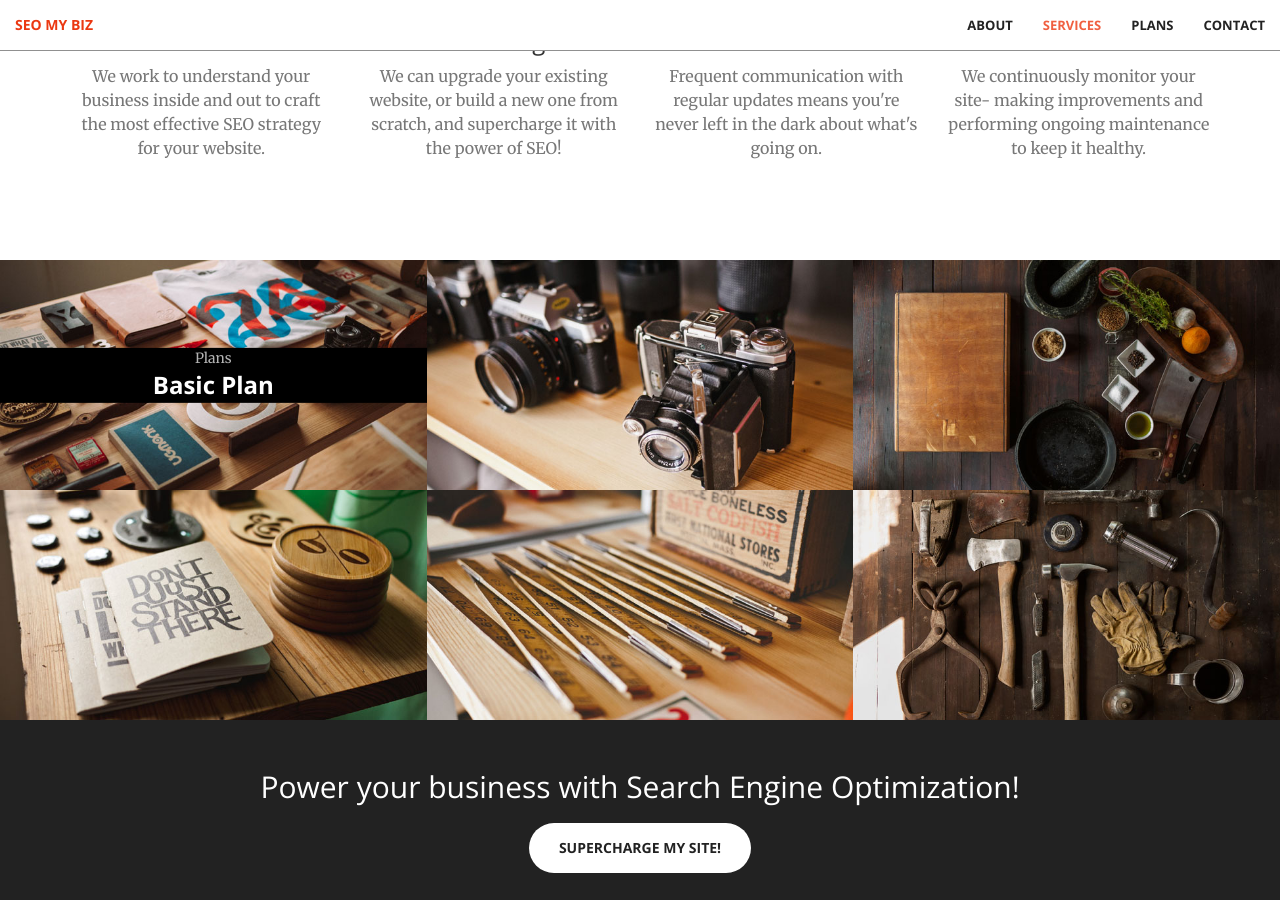
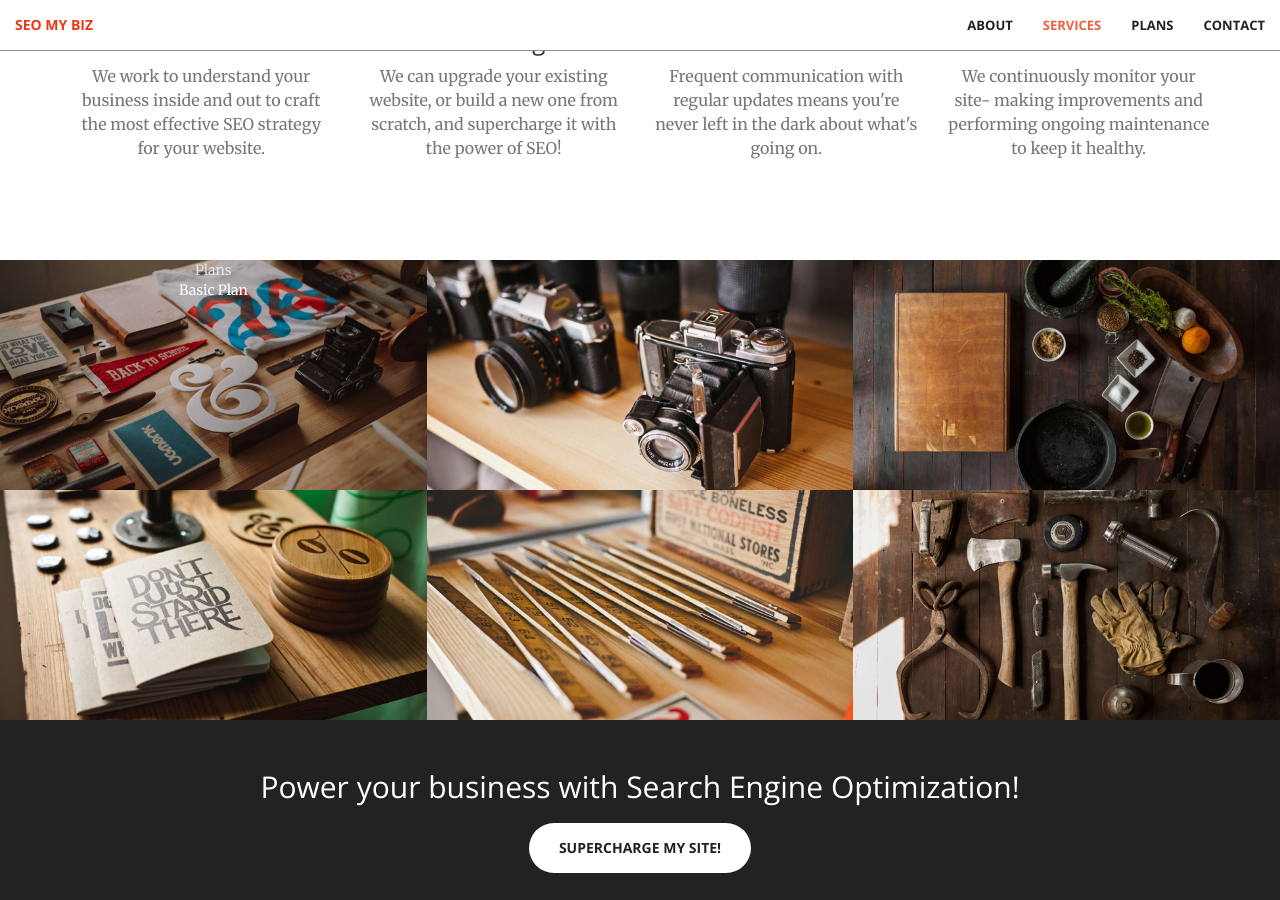
Before and after one commit to RustisaurusRex/website, a Jekyll site: the page built from index.html, in a window 1280 px wide and 900 px high, scrolled down 1562 px. Built offline with Jekyll 4.4.1, drawn with Linux system fonts in a browser that asks for light colours.

Commit message:
Card Front text

```diff
--- a/_sass/_base.scss
+++ b/_sass/_base.scss
@@ -231,20 +231,19 @@ header {
         color: white;
         opacity: 1;
         display: block;
-        background: initial;
+        background-color: rgba(0, 0, 0, 0.22);
         position: absolute;
         bottom: 0;
         text-align: center;
         width: 100%;
         height: 100%;
         @include transition-all;
-        .portfolio-box-caption-content-ov {
+        .portfolio-box-caption-content {
             width: 100%;
             text-align: center;
             position: absolute;
             top: 50%;
             transform: translateY(-50%);
-            background-color: black;
             .project-title {
                 font-size: 24px;
                 font-weight: 700;
```
